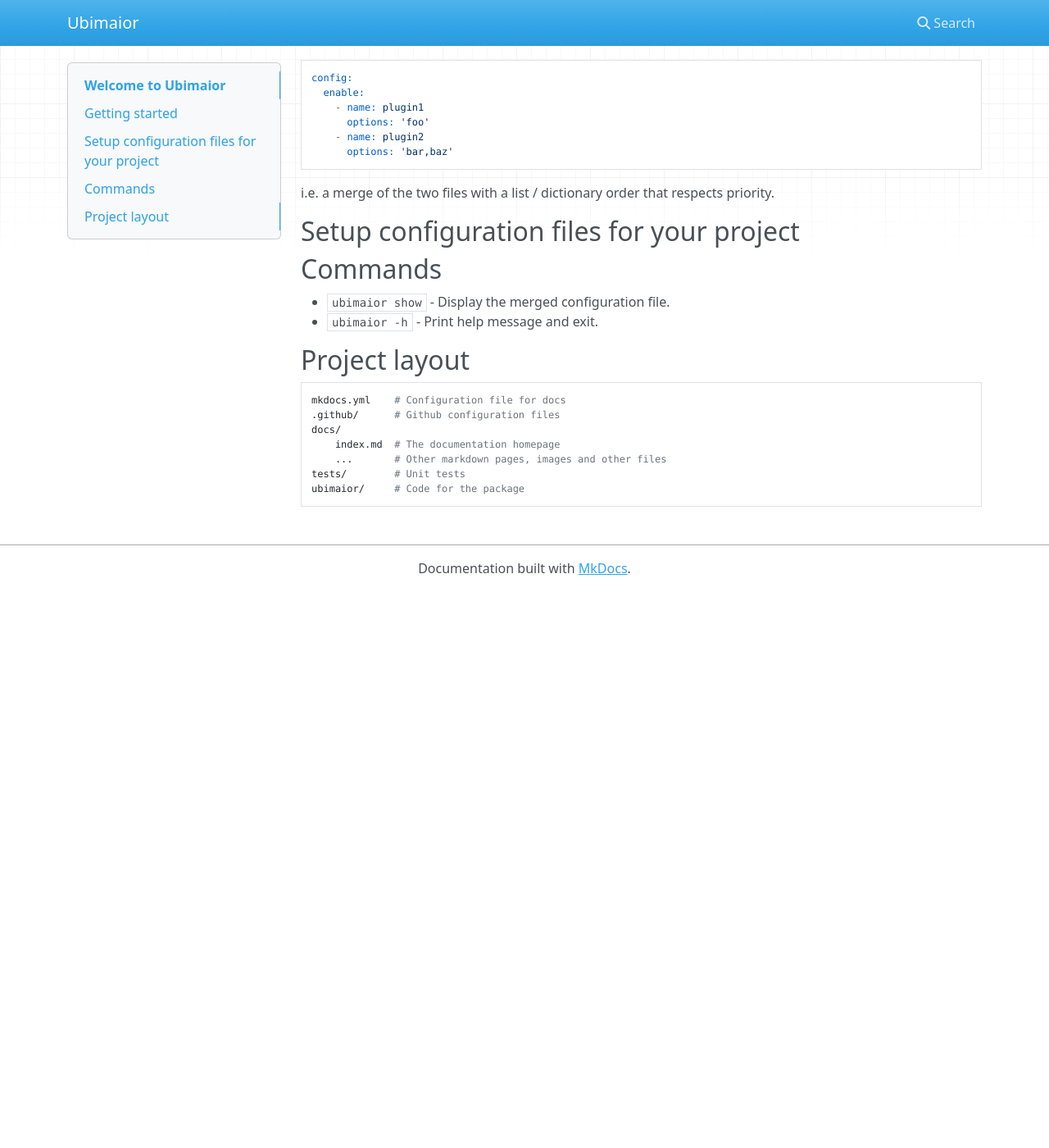
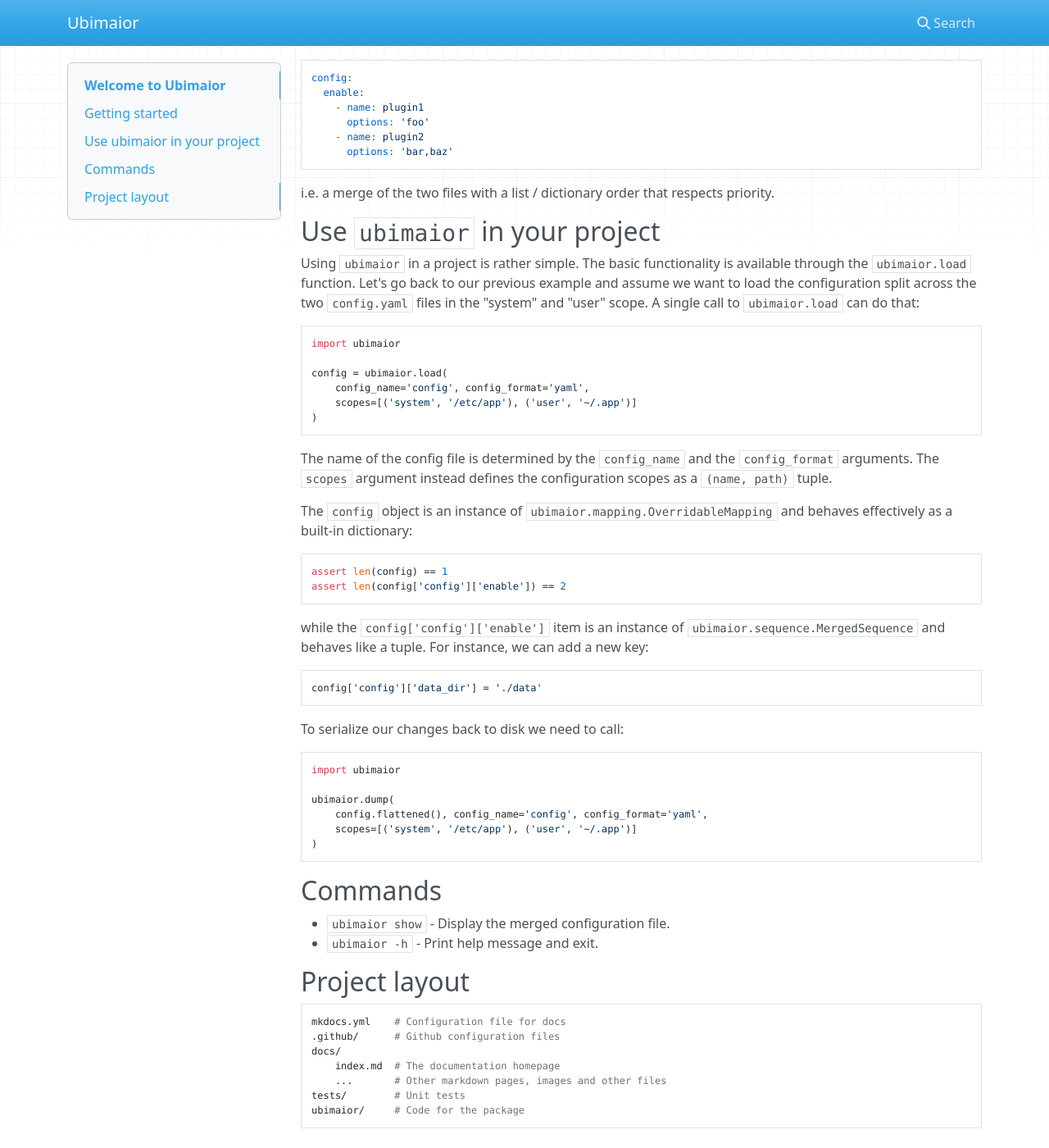
Before and after one commit to forthelols/ubimaior, an MkDocs documentation site: the page built from docs/index.md, in a window 1280 px wide and 1400 px high, scrolled down 982 px. Shown: the whole window at 82% size. Built offline with MkDocs 1.6.1, drawn with Linux system fonts in a browser that asks for light colours; nearby versions of some CDN libraries; before the commit the page ends 1703 px from its top, so only the background shows below that; some of the changed text lies outside the part shown.

Commit message:
Add initial documentation

````diff
--- a/docs/index.md
+++ b/docs/index.md
@@ -11,7 +11,7 @@ that mimics Python built-in objects.
 Many applications or libraries are customizable using configuration
 files, environment variables or command line arguments. In general
 a software can define different places, or _scopes_, where its configuration is
-supposed to be stored or retrieved from.
+stored or from where it is retrieved from.
 
 Usually the semantics is such that configuration set in a higher
 scope overrides the one set in a lower scope. ``ubimaior``, instead,
@@ -55,9 +55,50 @@ config:
 ```
 i.e. a merge of the two files with a list / dictionary order that respects priority.
 
-## Setup configuration files for your project
+## Use `ubimaior` in your project
+
+Using `ubimaior` in a project is rather simple. The basic functionality
+is available through the `ubimaior.load` function.
+Let's go back to our previous example and assume we want to load the
+configuration split across the two `config.yaml` files in the "system" and "user" scope.
+A single call to `ubimaior.load` can do that:
+
+```python
+import ubimaior
+
+config = ubimaior.load(
+    config_name='config', config_format='yaml',
+    scopes=[('system', '/etc/app'), ('user', '~/.app')]
+)
+```
+The name of the config file is determined by the `config_name` and
+the `config_format` arguments. The `scopes` argument instead defines
+the configuration scopes as a `(name, path)` tuple.
+
+The `config` object is an instance of `ubimaior.mapping.OverridableMapping`
+and behaves effectively as a built-in dictionary:
+```python
+assert len(config) == 1
+assert len(config['config']['enable']) == 2
+```
+while the `config['config']['enable']` item is an instance of
+`ubimaior.sequence.MergedSequence` and behaves like a tuple.
+For instance, we can add a new key:
+```python
+config['config']['data_dir'] = './data'
+```
 
 
+To serialize our changes back to disk we need to call:
+
+```python
+import ubimaior
+
+ubimaior.dump(
+    config.flattened(), config_name='config', config_format='yaml',
+    scopes=[('system', '/etc/app'), ('user', '~/.app')]
+)
+```
 
 ## Commands
 
````
Also changed, not shown: README.md (added, +9 -0 lines), pyproject.toml (+9 -9 lines), README.rst (deleted), 3 other files.
